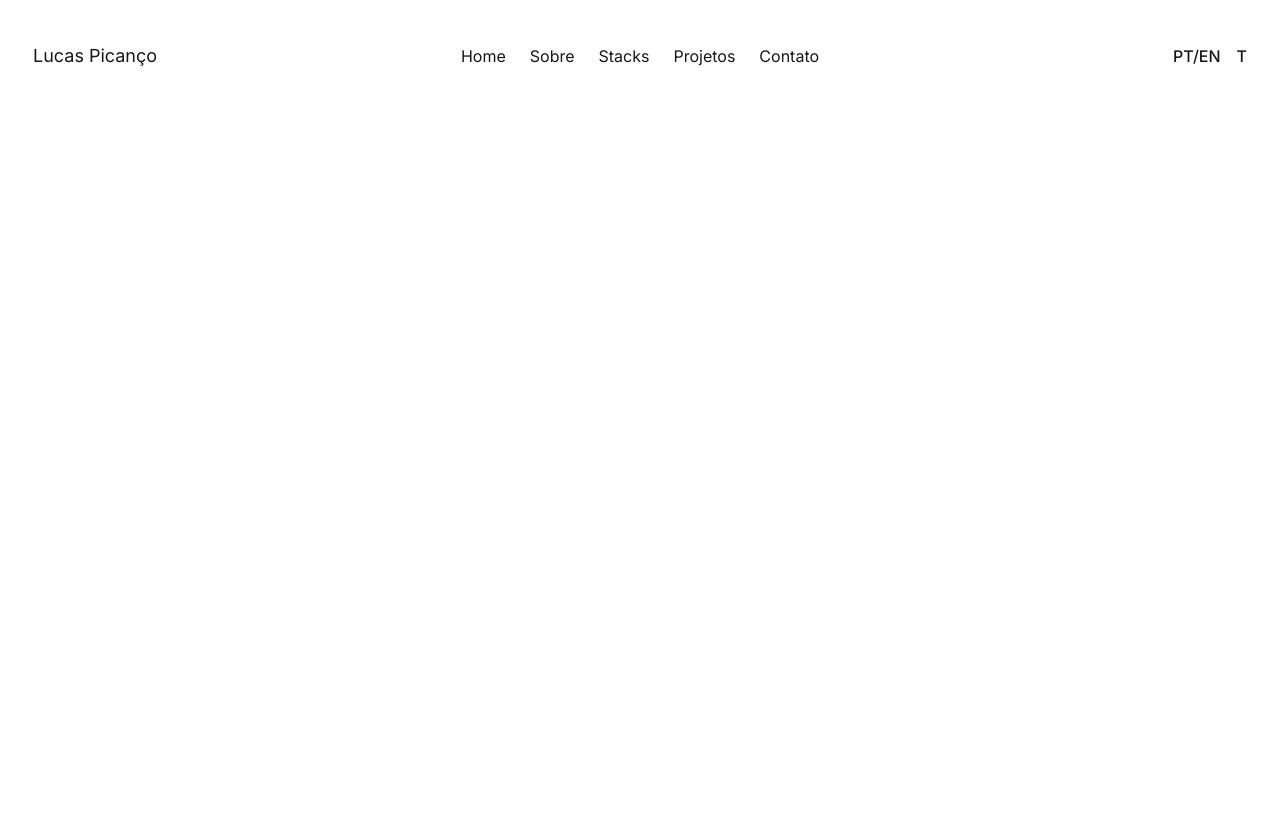
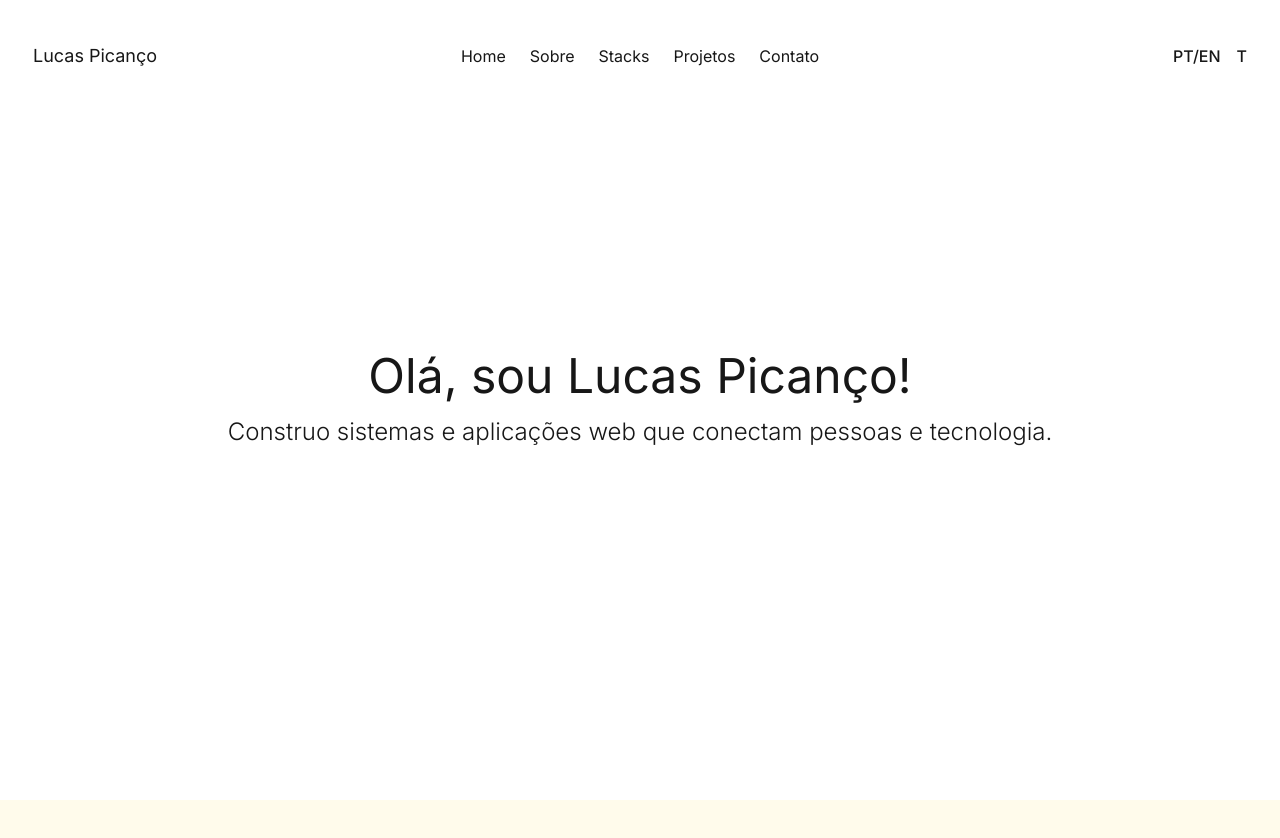
Before and after one commit to LucasPicancoo/meu-portifolio, a Next.js app: page / in a window 1280 px wide. Shown: the top 838 px of the page. Built offline with nearby package versions, Linux system fonts and the light colour scheme.

Commit message:
Feat: Criação da Hero-section

```diff
--- /dev/null
+++ b/src/app/components/pages/home/hero-section/index.tsx
@@ -0,0 +1,26 @@
+'use client';
+import { motion } from "framer-motion";
+
+
+
+export const HeroSection = () => {
+
+    return(
+
+        <section className="w-full h-200 font-sans px-4">
+
+            <motion.div
+                initial={{ opacity: 0, y: 25 }}
+                whileInView={{ opacity: 1, y: 0 }}
+                transition={{ duration: 0.9, ease: "easeOut" }}
+                viewport={{once: true}}
+                className="w-full h-full flex flex-col items-center justify-center gap-2 sm:gap-4 text-center">
+
+                <h1 className="text-3xl sm:text-5xl">Olá, sou Lucas Picanço!</h1>
+                <p className=" text-base sm:text-2xl font-light ">Construo sistemas e aplicações web que conectam pessoas e tecnologia.</p>
+
+            </motion.div>
+
+        </section>
+    )
+}
--- a/src/app/layout.tsx
+++ b/src/app/layout.tsx
@@ -1,6 +1,7 @@
 import type { Metadata } from "next";
 import { Inter, Poppins } from "next/font/google";
 import "./globals.css";
+import Header from "./components/header";
 
 const inter = Inter({
   variable: "--font-inter",
@@ -27,8 +28,8 @@ export default function RootLayout({
   return (
     <html lang="en">
       <body
-        className={`${inter.variable} ${poppins.variable}`}
-      >
+        className={`${inter.variable} ${poppins.variable}`}>
+          <Header />
         {children}
       </body>
     </html>
--- a/src/app/page.tsx
+++ b/src/app/page.tsx
@@ -1,10 +1,11 @@
 import Header from "./components/header";
+import { HeroSection } from "./components/pages/home/hero-section";
 
 export default function Home() {
   return (
     <div>
-        <Header/>
-        <div className="h-[200vh]"></div>
+        <HeroSection />
+        <div className="h-[200vh] bg-amber-50"></div>
     </div>
   );
 }
```
